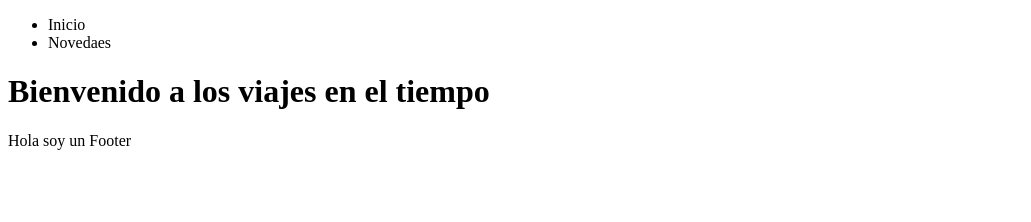
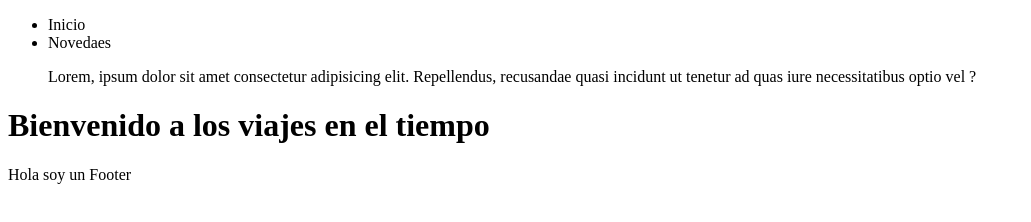
Before and after one commit to Vladitriana/mirepo, a plain HTML site: page index.html in a window 1280 px wide. Shown: the whole page, without its empty margins (0-1031 px from the left). Drawn offline with Linux system fonts and the light colour scheme.

Commit message:
ingresando parrafo

```diff
--- a/index.html
+++ b/index.html
@@ -10,6 +10,7 @@
         <ul>
             <li>Inicio</li>
             <li>Novedaes</li>
+            <p>Lorem, ipsum dolor sit amet consectetur adipisicing elit. Repellendus, recusandae quasi incidunt ut tenetur ad quas iure necessitatibus optio vel ?</p>
         </ul>
     </nav>
     <h1>Bienvenido a los viajes en el tiempo</h1>
```
